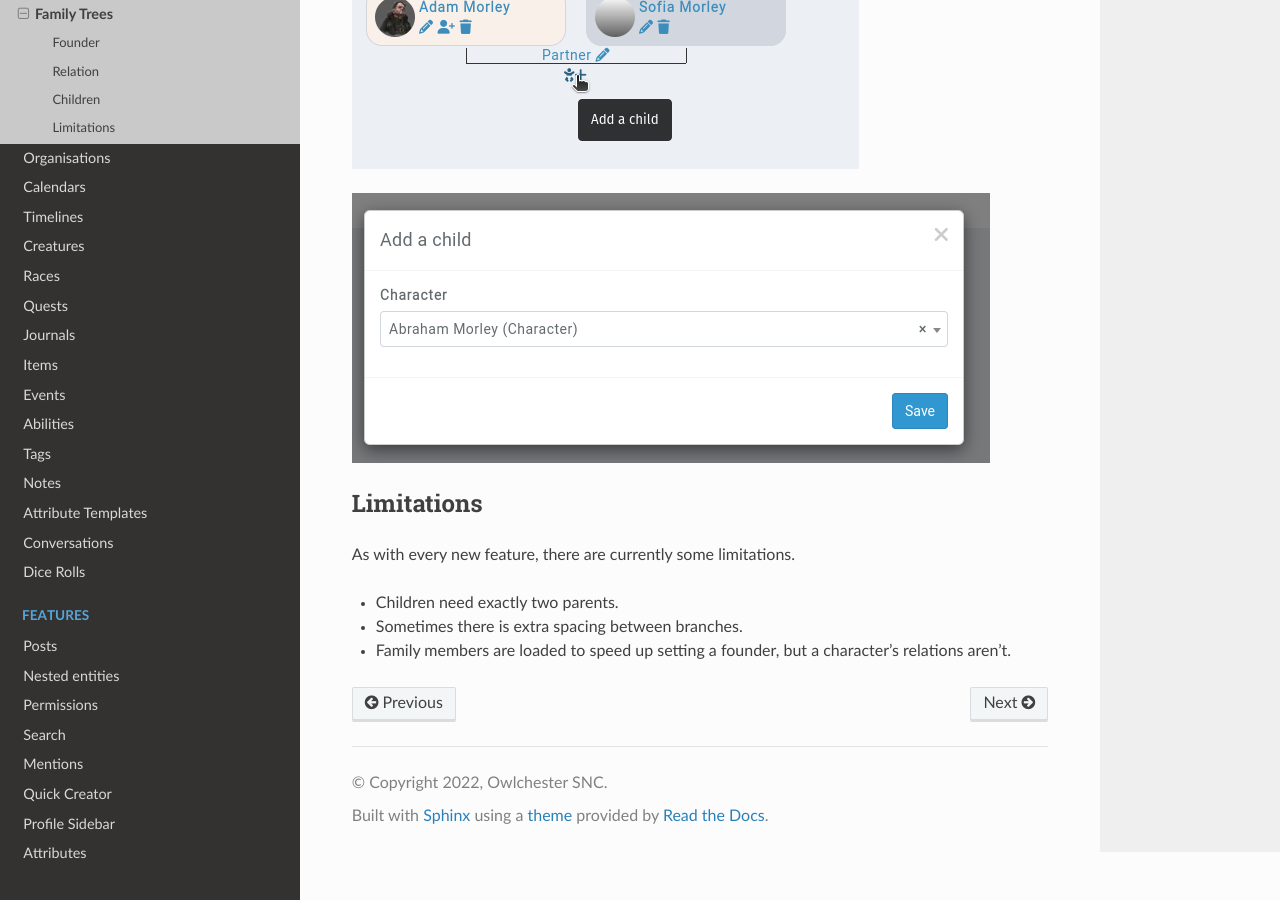
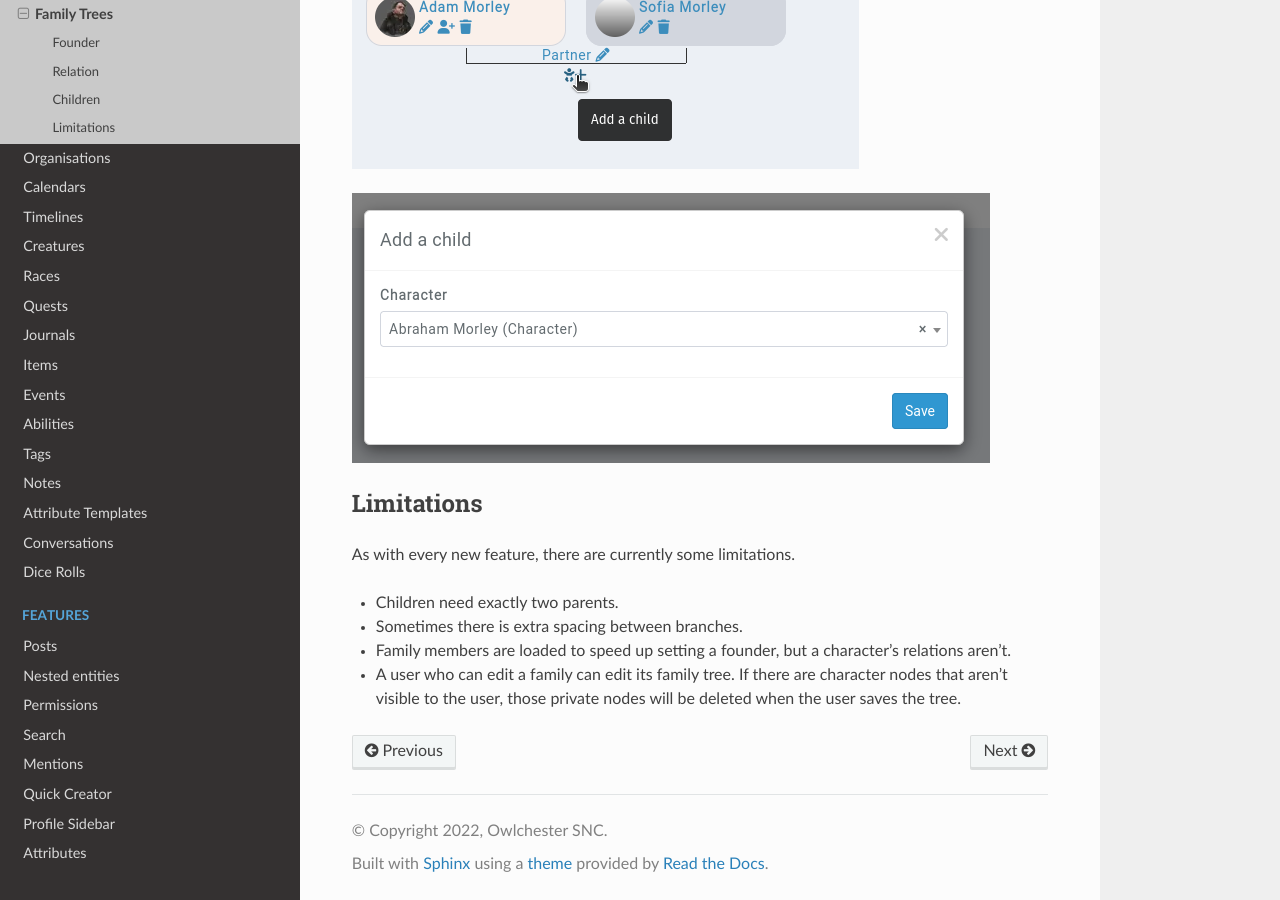
Before and after one commit to owlchester/kanka-docs, a Sphinx documentation site: the page built from docs/source/entities/families/family-trees.md, in a window 1280 px wide and 900 px high, scrolled down 1965 px. Built offline with Sphinx 7.4.7 and the Read the Docs theme 2.0.0, drawn with Linux system fonts in a browser that asks for light colours; some of the changed text lies outside the part shown.

Commit message:
Family tree tweaks

````diff
--- a/docs/source/entities/families/family-trees.md
+++ b/docs/source/entities/families/family-trees.md
@@ -1,7 +1,7 @@
 # Family Trees
 
-```{admonition} Unavailable
-This article is for a feature that isn't yet available.
+```{admonition} New feature
+This article is for a recently added feature to Kanka!
 ```
 
 [Families](/entities/families) can have their family trees created in Kanka. This feature is currently limited to superboosted campaigns. To start creating a family tree, go to a family and go to their *family tree* subpage.
@@ -38,3 +38,4 @@
 * Children need exactly two parents.
 * Sometimes there is extra spacing between branches.
 * Family members are loaded to speed up setting a founder, but a character's relations aren't.
+* A user who can edit a family can edit its family tree. If there are character nodes that aren't visible to the user, those private nodes will be deleted when the user saves the tree.
````
